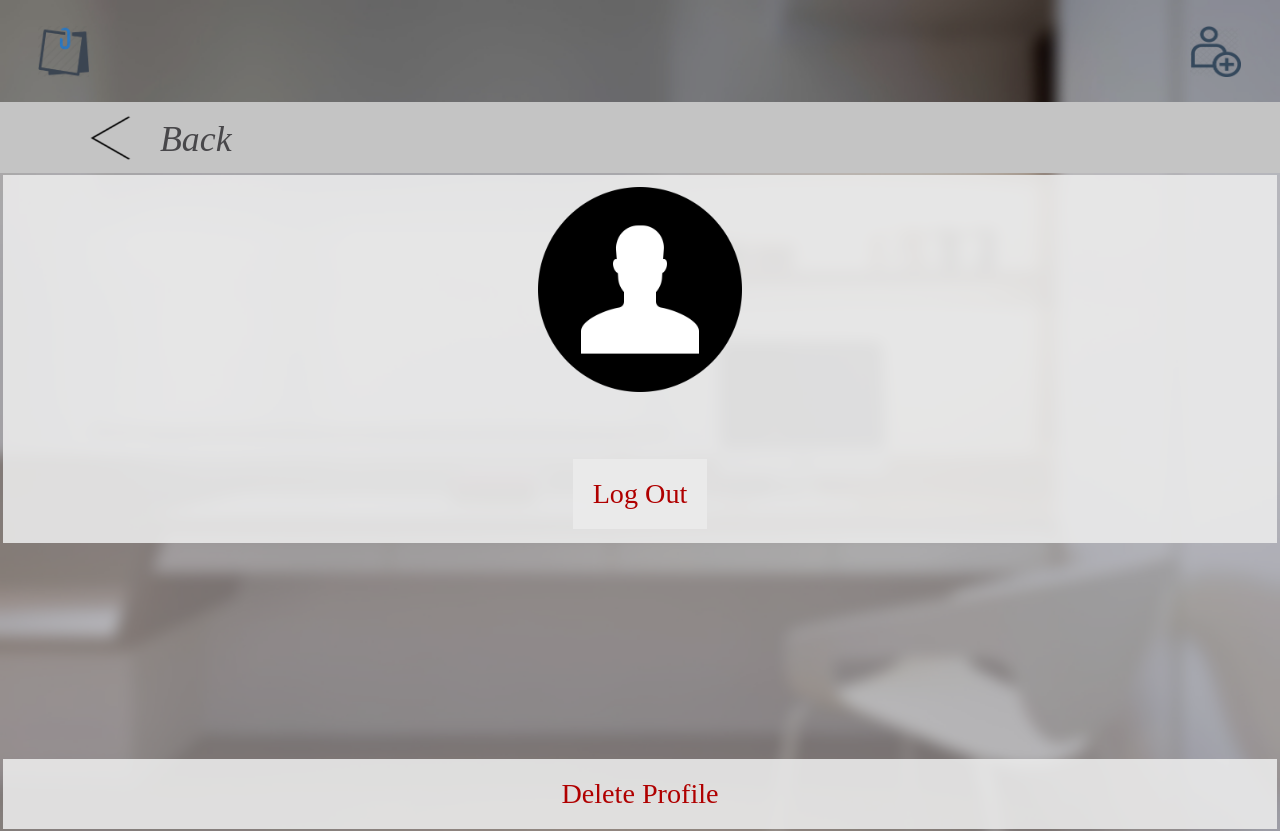
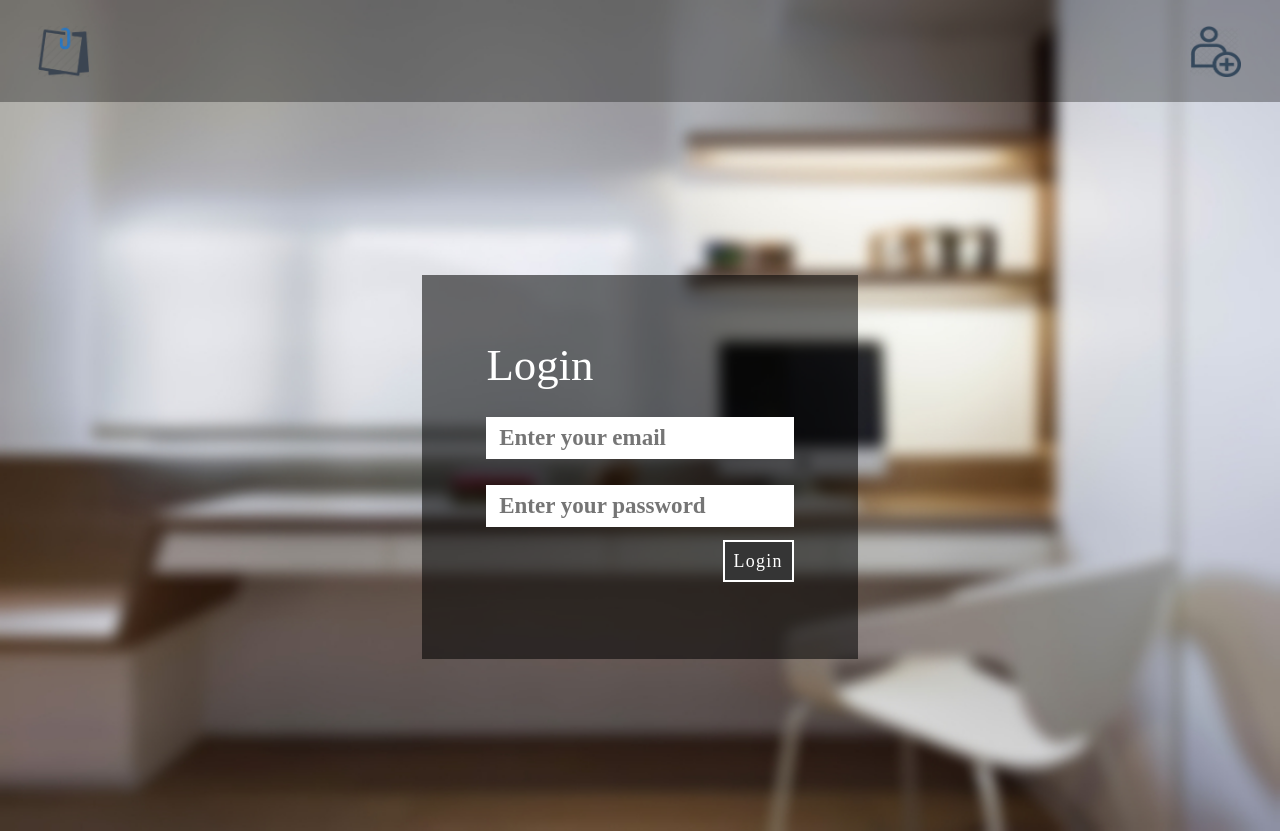
Before and after one commit to Yugetio/notes, a React (Create React App) app in the folder ui/: page / in a window 1280 px wide. Before the commit this address led to /#/user. Shown: the top 831 px of the page. Built offline with nearby package versions, Linux system fonts and the light colour scheme; no server answers.

Commit message:
some fix

```diff
--- a/ui/src/App.js
+++ b/ui/src/App.js
@@ -32,6 +32,9 @@ class App extends Component {
     };
     static isLoggedIn(){
         let Auth = window.localStorage.getItem('Authorization');
+        if (!Auth){
+            return 0;
+        }
         if (Auth === '') {
             return 0;
         }
```
Also changed, not shown: 1 other file (tests, documents, lock files or other folders).
